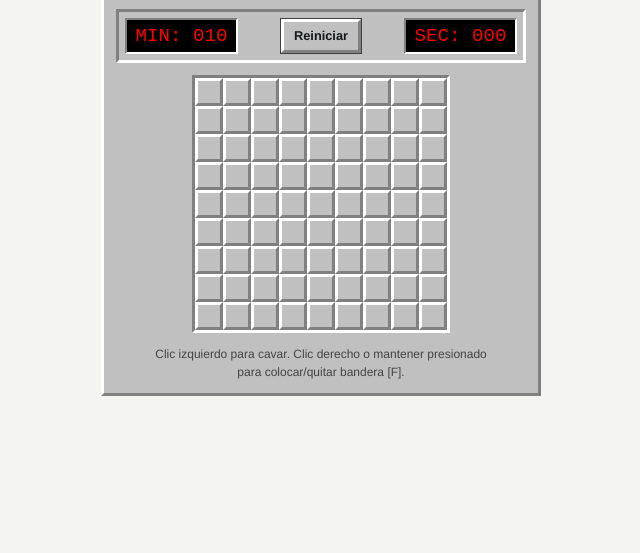
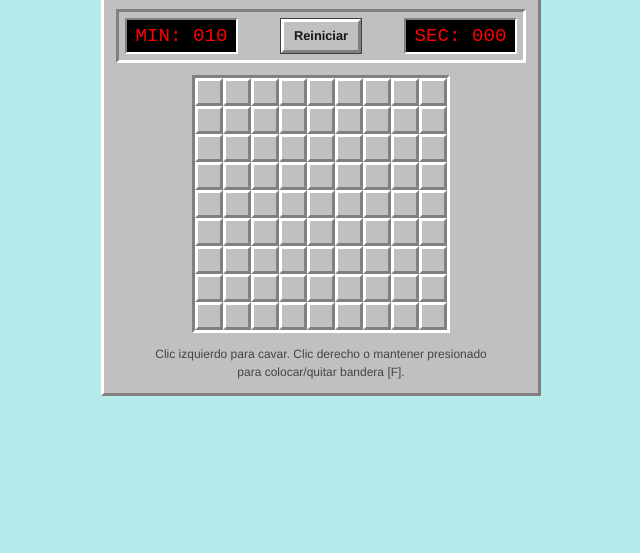
Before and after one commit to luischisagvilla/Juegos_Llamativos, a plain HTML site: page buscaminas.html in a window 1280 px wide. Shown: the part 247-800 px from the top of the page, without its empty margins (319-959 px from the left). Drawn offline with nearby package versions, Linux system fonts and the light colour scheme.

Commit message:
cambio de color de fondo de pagina

```diff
--- a/buscaminas.html
+++ b/buscaminas.html
@@ -8,7 +8,7 @@
     <link href="https://cdn.jsdelivr.net/npm/bootstrap@5.3.3/dist/css/bootstrap.min.css" rel="stylesheet">
     <style>
         :root {
-            --bg: #F4F4F2;        /* fondo de página */
+            --bg: #b6ebeb;;        /* fondo de página */
             --ink: #14181A;       /* texto */
             --muted: #444444;     /* texto secundario */
             --panel: #C0C0C0;     /* celdas y marco */
```
